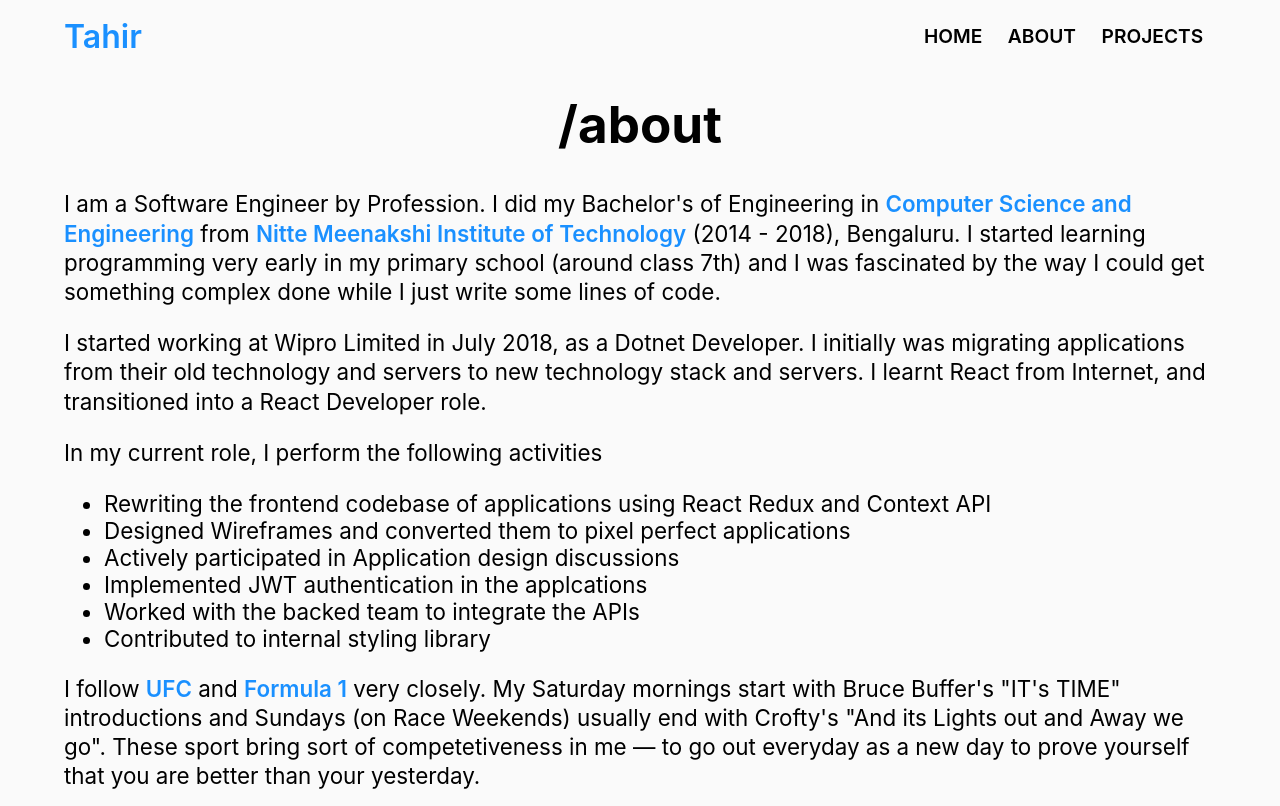
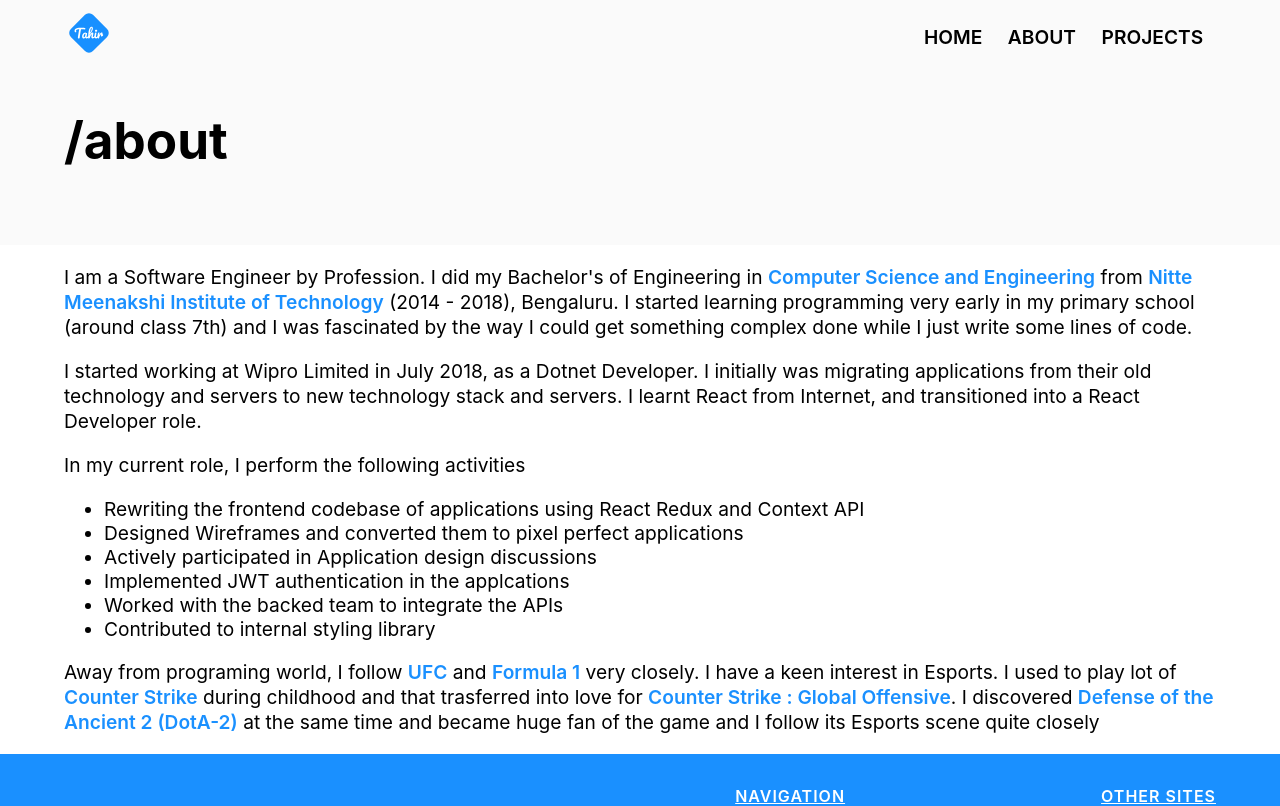
Before and after one commit to ttahm3d/tahirahmedt.com, a Next.js app: page /about in a window 1280 px wide. Shown: the top 806 px of the page. Built offline with nearby package versions, Linux system fonts and the light colour scheme.

Commit message:
feat: added logo and modified styling

```diff
--- a/components/Header.tsx
+++ b/components/Header.tsx
@@ -1,5 +1,6 @@
 import { useState } from "react";
 import Link from "next/link";
+import Image from "next/image";
 import styles from "../styles/Header.module.scss";
 import { AiOutlineMenu, AiOutlineClose } from "react-icons/ai";
 import { useMediaQuery } from "./_utils/CustomHooks/useMediaQuery";
@@ -16,7 +17,12 @@ const Header = () => {
             className={styles.header__logo}
             onClick={() => setToggle(false)}
           >
-            Tahir
+            <img
+              src="/website-icon.svg"
+              alt="Icon"
+              width="50px"
+              height="50px"
+            />
           </span>
         </Link>
         <div>
--- a/pages/about.tsx
+++ b/pages/about.tsx
@@ -2,16 +2,25 @@ import styles from "../styles/About.module.scss";
 
 const About = () => {
   return (
-    <div className="main-container">
+    <>
+      <div className="main-container">
+        <div className="hero-container">
+          <h1>/about</h1>
+        </div>
+      </div>
       <div className={styles.container}>
-        <h1>/about</h1>
         <p>
           I am a Software Engineer by Profession. I did my Bachelor's of
           Engineering in <span>Computer Science and Engineering</span> from{" "}
-          <span>Nitte Meenakshi Institute of Technology</span> (2014 - 2018),
-          Bengaluru. I started learning programming very early in my primary
-          school (around class 7th) and I was fascinated by the way I could get
-          something complex done while I just write some lines of code.
+          <span>
+            <a href="https://www.nmit.ac.in" target="_blank">
+              Nitte Meenakshi Institute of Technology
+            </a>
+          </span>{" "}
+          (2014 - 2018), Bengaluru. I started learning programming very early in
+          my primary school (around class 7th) and I was fascinated by the way I
+          could get something complex done while I just write some lines of
+          code.
         </p>
         <p>
           I started working at Wipro Limited in July 2018, as a Dotnet
@@ -34,20 +43,40 @@ const About = () => {
           <li>Contributed to internal styling library</li>
         </ul>
         <p>
-          I follow <span>UFC</span> and <span>Formula 1</span> very closely. My
-          Saturday mornings start with Bruce Buffer's "IT's TIME" introductions
-          and Sundays (on Race Weekends) usually end with Crofty's "And its
-          Lights out and Away we go". These sport bring sort of competetiveness
-          in me &mdash; to go out everyday as a new day to prove yourself that
-          you are better than your yesterday.
-        </p>
-        <p>
-          I have a keen interest in Esports. I used to follow CS:GO until
-          Astralis and Liquid started sharing 1st places between them. I am a
-          huge fan of DotA 2 and I follow its Esports scene quite closely
+          Away from programing world, I follow <span>UFC</span> and{" "}
+          <span>Formula 1</span> very closely. I have a keen interest in
+          Esports. I used to play lot of{" "}
+          <span>
+            <a
+              href="https://store.steampowered.com/app/10/CounterStrike/"
+              target="_blank"
+            >
+              Counter Strike
+            </a>
+          </span>{" "}
+          during childhood and that trasferred into love for{" "}
+          <span>
+            <a
+              href="https://store.steampowered.com/app/730/CounterStrike_Global_Offensive/"
+              target="_blank"
+            >
+              Counter Strike : Global Offensive
+            </a>
+          </span>
+          . I discovered{" "}
+          <span>
+            <a
+              href="https://store.steampowered.com/app/570/Dota_2/"
+              target="_blank"
+            >
+              Defense of the Ancient 2 (DotA-2)
+            </a>
+          </span>{" "}
+          at the same time and became huge fan of the game and I follow its
+          Esports scene quite closely
         </p>
       </div>
-    </div>
+    </>
   );
 };
 
--- a/pages/index.tsx
+++ b/pages/index.tsx
@@ -8,7 +8,7 @@ export default function Home() {
       <Head>
         <title>Tahir Ahmed T</title>
         <meta name="description" content="Generated by create next app" />
-        <link rel="icon" href="/favicon.ico" />
+        <link rel="icon" href="/website-icon.svg" />
       </Head>
       <Hero />
       <TechStack />
--- a/styles/About.module.scss
+++ b/styles/About.module.scss
@@ -10,7 +10,7 @@
   }
 
   p {
-    font-size: 1.4rem;
+    font-size: 1.2rem;
     line-height: 1.3;
   }
 
@@ -20,6 +20,6 @@
   }
 
   li {
-    font-size: 1.4rem;
+    font-size: 1.2rem;
   }
 }
--- a/styles/Hero.module.scss
+++ b/styles/Hero.module.scss
@@ -12,7 +12,7 @@
   }
 
   p {
-    font-size: 1.4rem;
+    font-size: 1.2rem;
     line-height: 1.5;
   }
 
--- /dev/null
+++ b/styles/Projects.module.scss
@@ -0,0 +1,4 @@
+.container {
+  width: 90%;
+  margin: 0 auto;
+}
--- a/styles/TechStack.module.scss
+++ b/styles/TechStack.module.scss
@@ -9,7 +9,7 @@
     text-align: center;
 
     p {
-      font-size: 1.4rem;
+      font-size: 1.2rem;
       line-height: 1.5;
     }
 
@@ -37,7 +37,7 @@
       gap: 1rem;
 
       li {
-        font-size: 1.4rem;
+        font-size: 1.2rem;
         line-height: 1.5;
       }
     }
--- a/styles/globals.scss
+++ b/styles/globals.scss
@@ -1,4 +1,5 @@
 @import "./variables.scss";
+@import url("https://fonts.googleapis.com/css2?family=Raleway:wght@400;500;600;800;900&display=swap");
 
 *,
 *::before,
@@ -26,4 +27,30 @@ a {
   background-color: $greyishBlue;
   position: relative;
   padding: 3.6785rem 0 1.5rem;
+
+  h1 {
+    font-size: 3.2rem;
+  }
 }
+
+.hero-container {
+  display: flex;
+  flex-direction: column;
+  width: 90%;
+  margin: 0 auto;
+  padding: 1rem 0;
+
+  h1 {
+    font-size: 3.2rem;
+  }
+
+  p {
+    font-size: 1.2rem;
+    line-height: 1.5;
+  }
+
+  span {
+    color: $primaryColor;
+    font-weight: 600;
+  }
+}
```
Also changed, not shown: pages/projects.tsx (+12 -3 lines), public/website-icon.svg (added).
